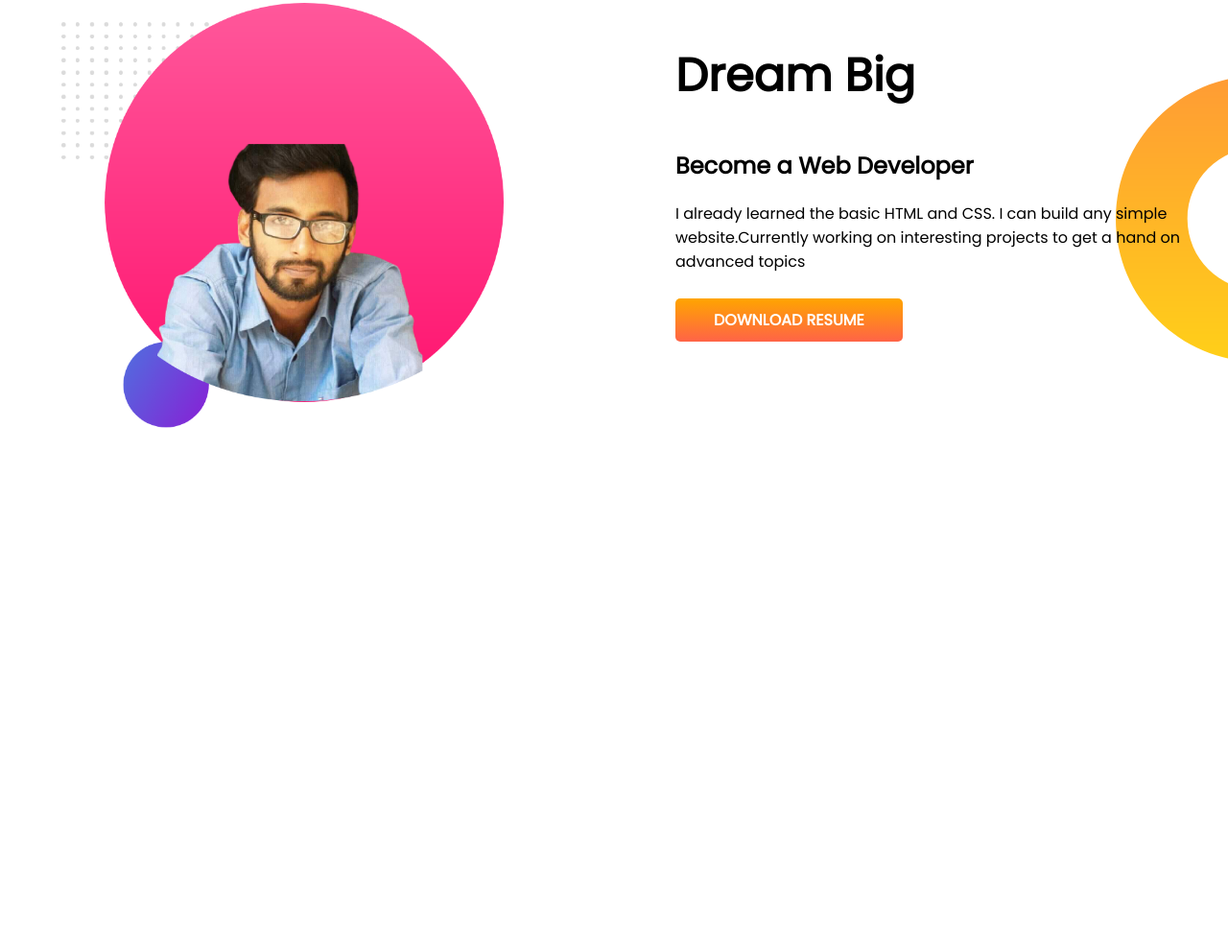
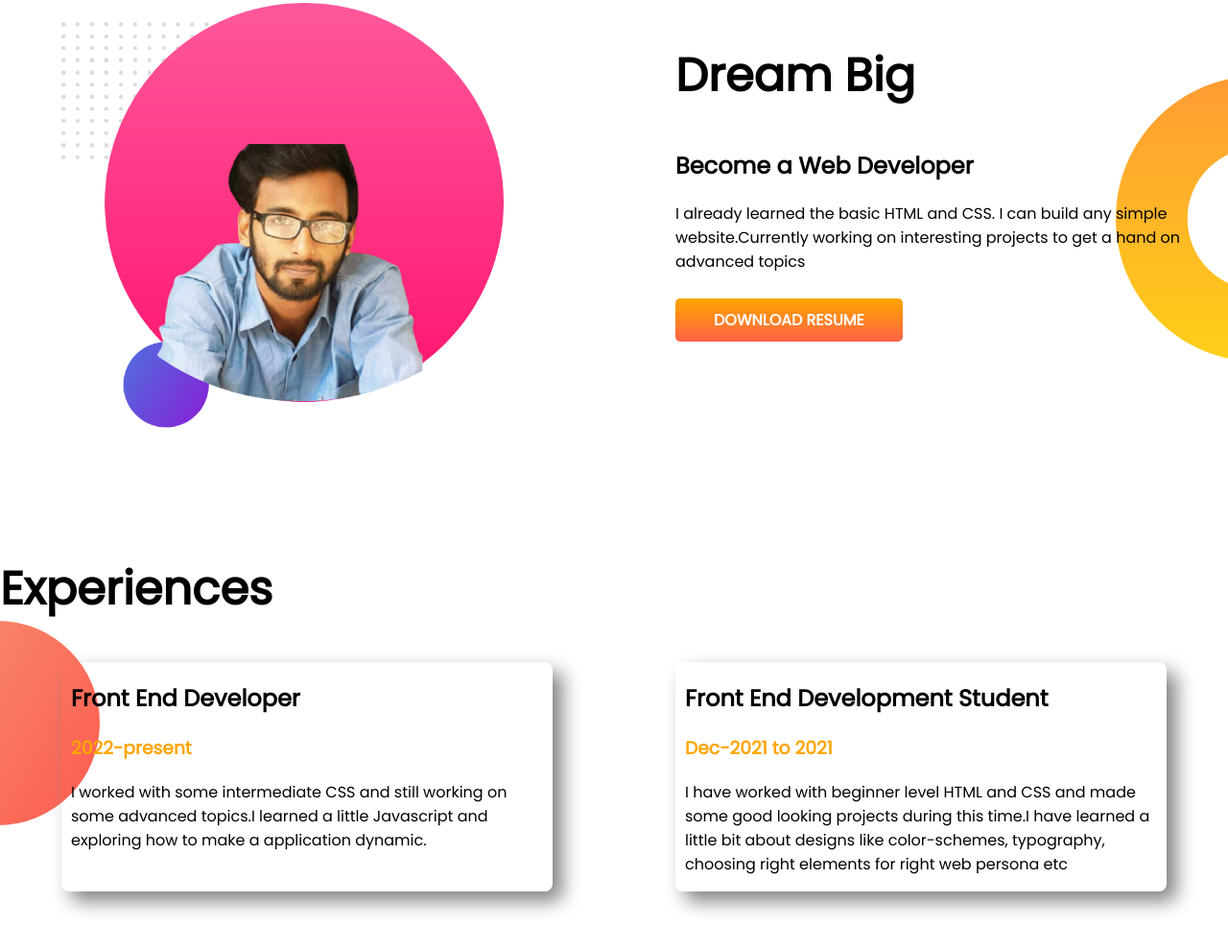
Before and after one commit to Fahad-Faisaal/developer-portfolio, a plain HTML site: page index.html in a window 1280 px wide. Shown: the part 586-1576 px from the top of the page at 96% size. Before the commit the page ends 1164 px from the top, so only its background shows below. Drawn offline with Linux system fonts and the light colour scheme.

Commit message:
experience added

```diff
--- a/index.html
+++ b/index.html
@@ -11,7 +11,7 @@
   <link rel="stylesheet" href="style.css">
 </head>
 <body>
-  <section class="top-banner">
+  <section class="top-banner flex-container">
     <div class="title-container half-width">
       <h1>Welcome To</h1>
       <h1><span class="orange-color">Fahad Faisal</span> World</h1>
@@ -23,7 +23,7 @@
       <img src="images/img-header.png" alt="profile image">
     </div>
   </section>
-  <section class="dream-big">
+  <section class="dream-big flex-container">
     <div class="half-width">
       <img src="images/img-2.png" alt="">
     </div>
@@ -34,5 +34,20 @@
       <a href="#" target="_blank" class="link-button">DOWNLOAD RESUME</a>
     </div>
   </section>
+  <section class="experience-area">
+    <h1>Experiences</h1>
+    <div class="flex-container">
+      <div class="experience-item">
+        <h2>Front End Developer</h2>
+        <h3 class="orange-color">2022-present</h3>
+        <p>I worked with some intermediate CSS and still working on some advanced topics.I learned a little Javascript and exploring how to make a application dynamic.</p>
+      </div>
+      <div class="experience-item">
+        <h2>Front End Development Student</h2>
+        <h3 class="orange-color">Dec-2021 to 2021</h3>
+        <p>I have worked with beginner level HTML and CSS and made some good looking projects during this time.I have learned a little bit about designs like color-schemes, typography, choosing right elements for right web persona etc</p>
+      </div>
+    </div>
+   </section>
 </body>
 </html>
--- a/style.css
+++ b/style.css
@@ -11,7 +11,7 @@ h1 {
   color: orange;
 }
 
-section {
+.flex-container {
   display: flex;
   margin-bottom: 125px;
 }
@@ -46,3 +46,17 @@ section {
   background-repeat: no-repeat;
   background-position: right;
 }
+
+.experience-item {
+  width: 40%;
+  margin-left: 5%;
+  margin-right: 5%;
+  padding-left: 10px;
+  box-shadow: 10px 10px 20px gray;
+  border-radius: 8px;
+}
+
+.experience-area {
+  background-image: url(images/exp-bg.png);
+  background-repeat: no-repeat;background-position: left;
+}
```
